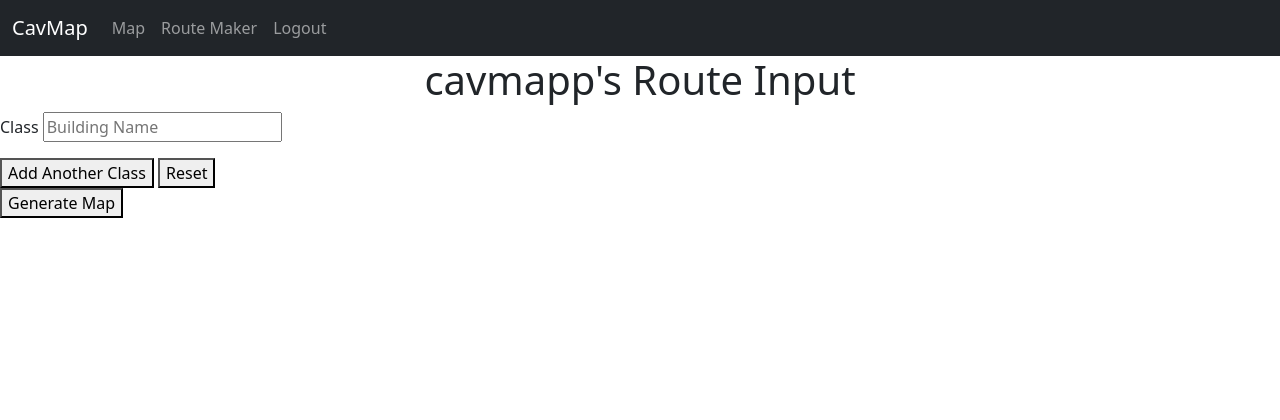
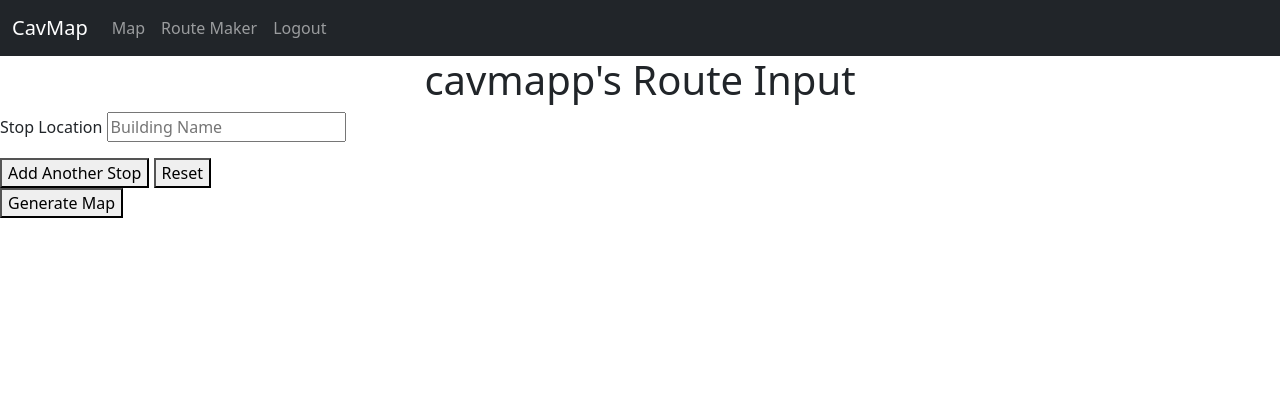
Before and after one commit to akhatod117/CampusMapApp, a Django app: page /routemaker/ in a window 1280 px wide. Shown: the top 420 px of the page. Run offline with Django 3.2, Linux system fonts and the light colour scheme; a user stored in the database is signed in; some libraries are stand-ins or nearby versions.

Commit message:
Dynamic Form

```diff
--- a/cav_map/templates/cav_map/coordinateInputs.html
+++ b/cav_map/templates/cav_map/coordinateInputs.html
@@ -42,10 +42,10 @@
         <form action="multiPath.html" id="user-classes" method="get">
           <div id="classes">
             <p>
-                <label for="classes"> Class  <input type="text" id="class1" size="20" name="class1" value="" placeholder="Building Name" /></label>
+                <label for="classes"> Stop Location  <input type="text" id="class1" size="20" name="class1" value="" placeholder="Building Name" /></label>
             </p>
         </div>
-            <button id="addClass">Add Another Class</button>
+            <button id="addClass">Add Another Stop</button>
             <button type="reset">Reset</button>
           </br>
             <button type="submit" value="submit" onclick="showClass1()" >Generate Map</button>
@@ -66,7 +66,7 @@ var classDiv = $('#classes');
 var i = $('#classes p').size() + 1;
 
 $('#addClass').live('click', function() {
-        $('<p><label for="classes">Class <input type="text" id="class' + i +'"size="20" name="class' + i +'" value="" placeholder="Building Name" /></label> <a href="#" id="remClass">Remove</a></p>').appendTo(classDiv);
+        $('<p><label for="classes">Stop Location <input type="text" id="class' + i +'"size="20" name="class' + i +'" value="" placeholder="Building Name" /></label> <a href="#" id="remClass">Remove</a></p>').appendTo(classDiv);
         i++;
         return false;
 });
```
